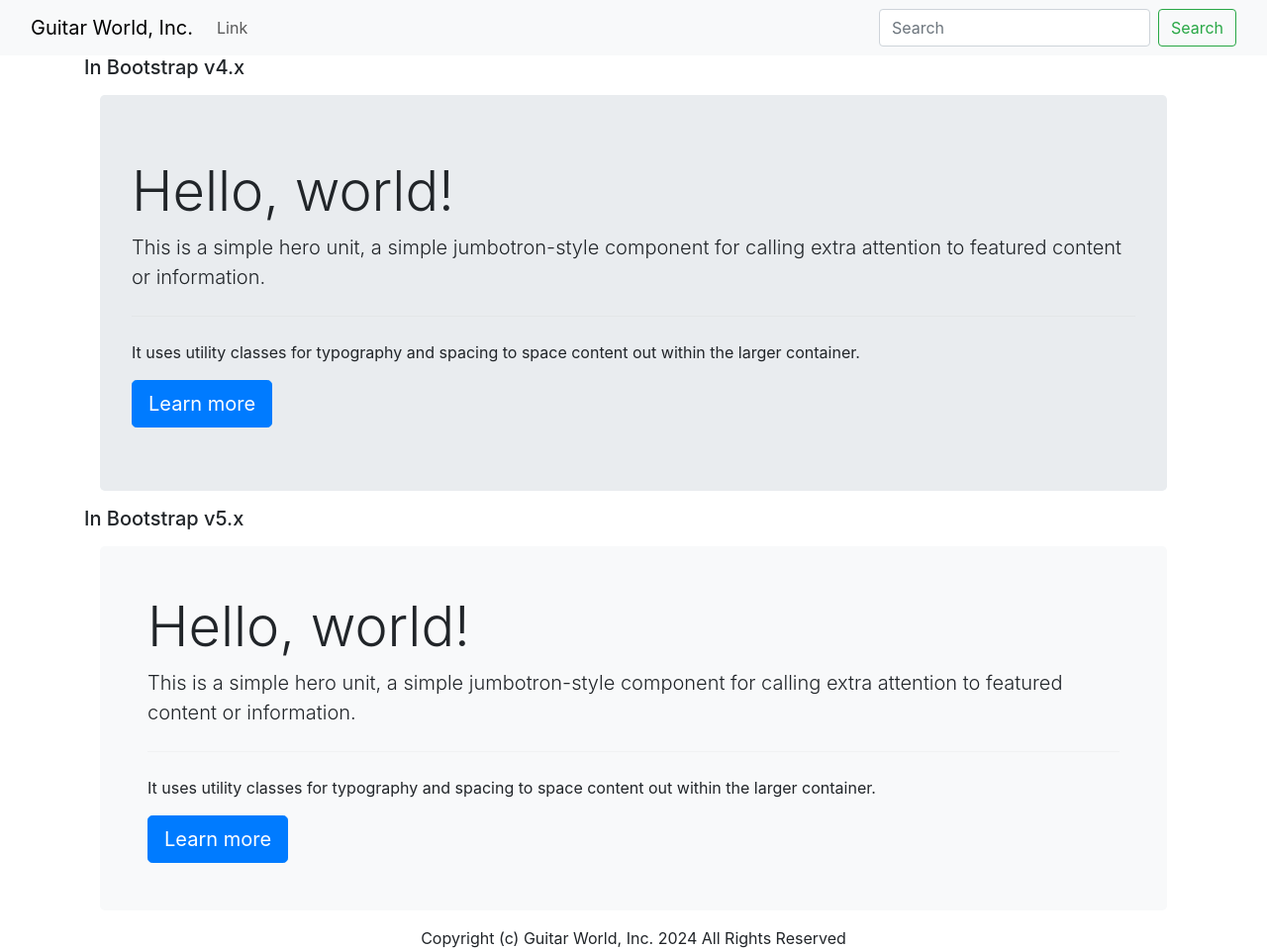
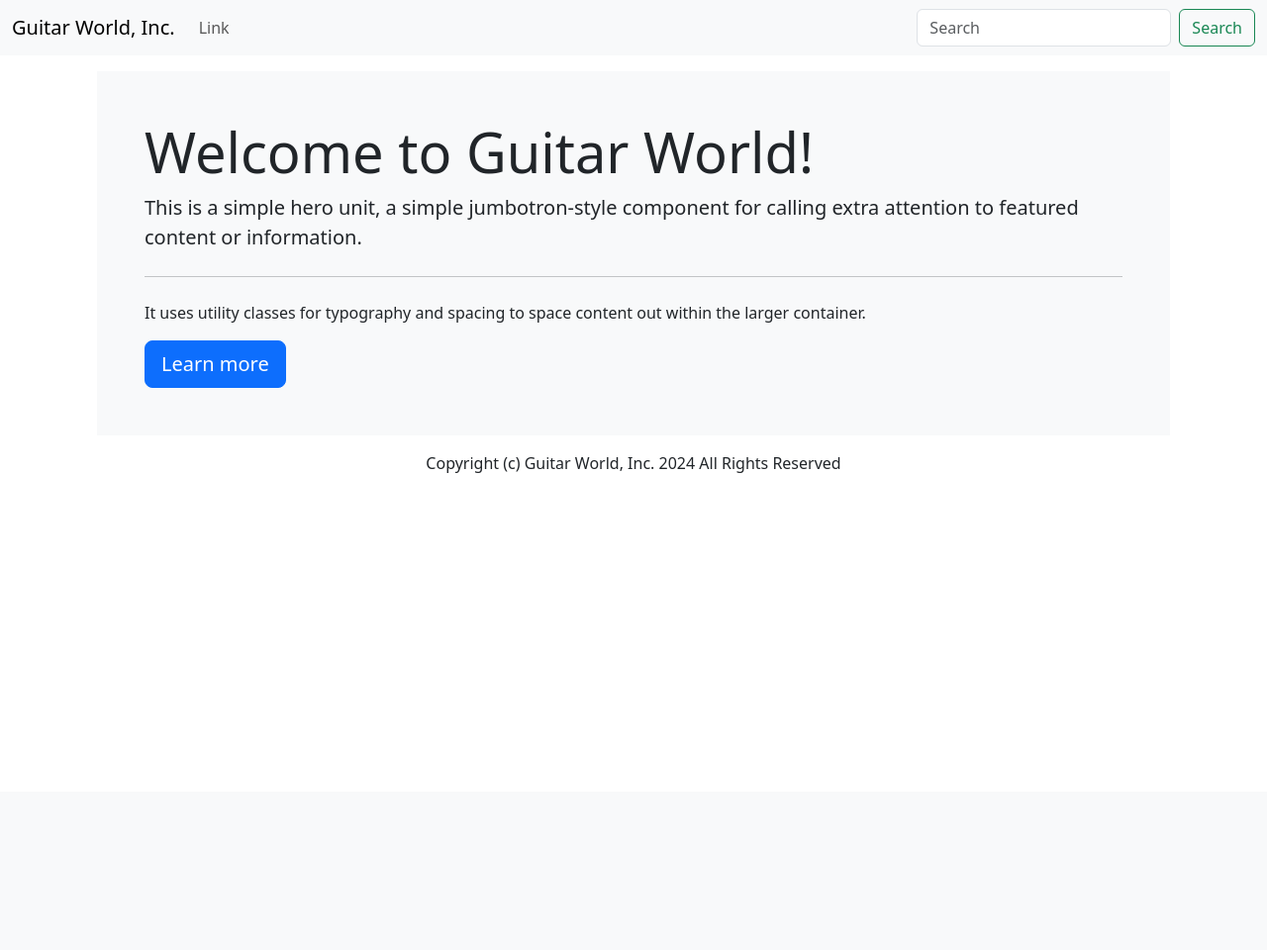
Before and after one commit to msedkiewicz/php-course, a PHP site: page / in a window 1280 px wide. Shown: the whole page at 99% size. After the commit the page ends 478 px from the top, so only its background shows below. Run offline with PHP 8.4, Linux system fonts and the light colour scheme.

Commit message:
Update jumbotron

```diff
--- a/intro-to-php/index.php
+++ b/intro-to-php/index.php
@@ -12,24 +12,8 @@ include("header_info.php"); ?>
     <body>
         <?php include("navbar.php"); ?>
         <div class="container">
-            <link rel="stylesheet" href="https://stackpath.bootstrapcdn.com/bootstrap/4.5.0/css/bootstrap.min.css" integrity="sha384-9aIt2nRpC12Uk9gS9baDl411NQApFmC26EwAOH8WgZl5MYYxFfc+NcPb1dKGj7Sk" crossorigin="anonymous">
-
-            <h5>In Bootstrap v4.x</h5>
-
-            <div class="jumbotron m-3">
-                <h1 class="display-4">Hello, world!</h1>
-                <p class="lead">This is a simple hero unit, a simple jumbotron-style component for calling extra attention to featured content or information.</p>
-                <hr class="my-4">
-                <p>It uses utility classes for typography and spacing to space content out within the larger container.</p>
-                <a class="btn btn-primary btn-lg" href="#" role="button">Learn more</a>
-            </div>
-
-            <link rel="stylesheet" href="https://stackpath.bootstrapcdn.com/bootstrap/4.5.0/css/bootstrap.min.css" integrity="sha384-9aIt2nRpC12Uk9gS9baDl411NQApFmC26EwAOH8WgZl5MYYxFfc+NcPb1dKGj7Sk" crossorigin="anonymous">
-
-            <h5>In Bootstrap v5.x</h5>
-
             <div class="bg-light p-5 rounded-lg m-3">
-                <h1 class="display-4">Hello, world!</h1>
+                <h1 class="display-4">Welcome to Guitar World!</h1>
                 <p class="lead">This is a simple hero unit, a simple jumbotron-style component for calling extra attention to featured content or information.</p>
                 <hr class="my-4">
                 <p>It uses utility classes for typography and spacing to space content out within the larger container.</p>
```
